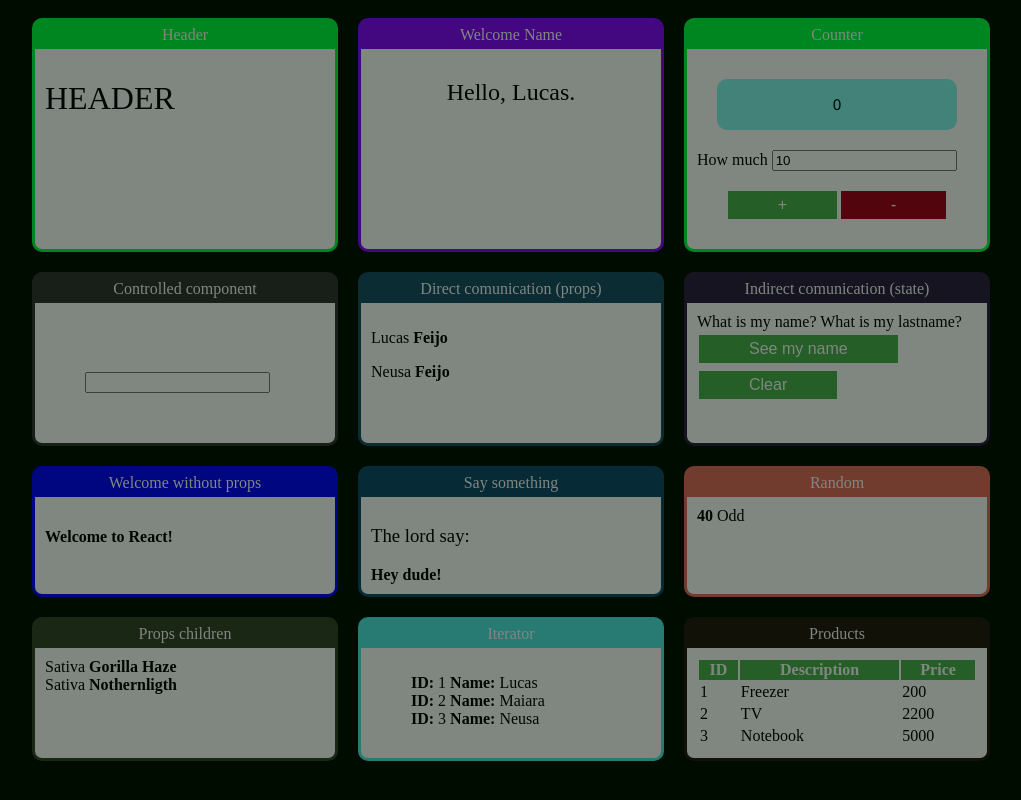
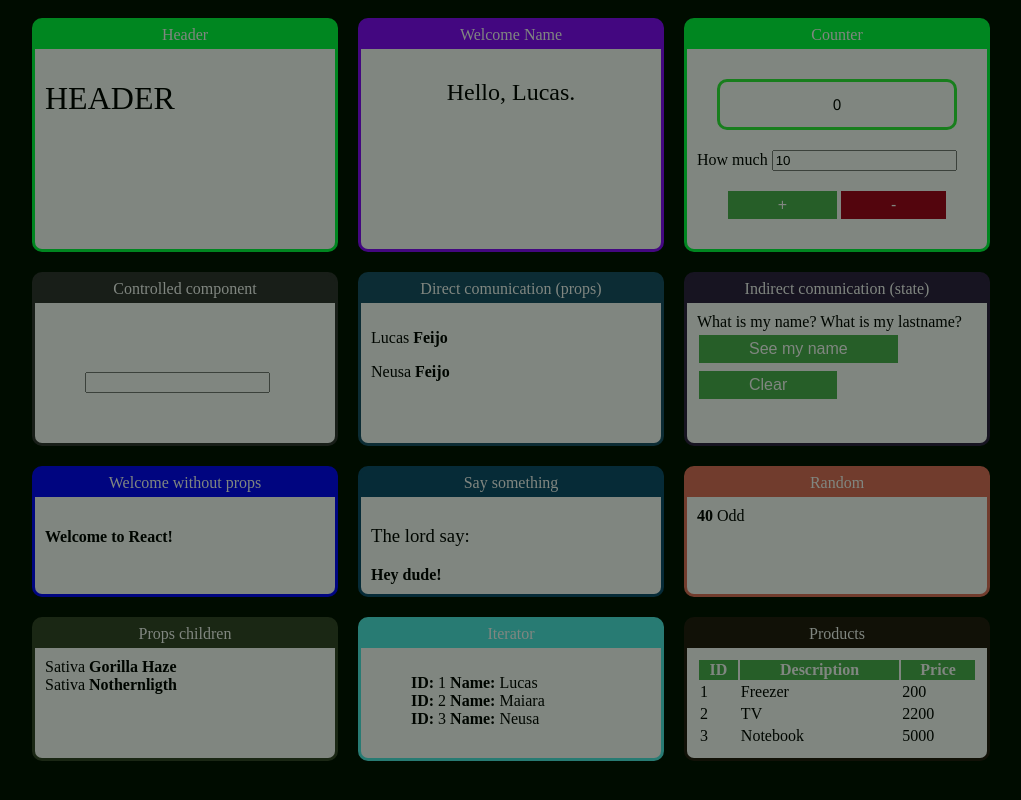
Before and after one commit to lucasfalm/react-training, a React (Create React App) app in the folder trainning/: page / in a window 1280 px wide. Shown: the whole page, without its empty margins (129-1150 px from the left). Built offline with nearby package versions, Linux system fonts and the light colour scheme.

Commit message:
clear code, var names and style

```diff
--- a/trainning/src/components/counter/Counter.css
+++ b/trainning/src/components/counter/Counter.css
@@ -37,12 +37,11 @@ button {
 }
 
 .display {
-    background-color: #86f8f2;
     color: black;
     font-size: 10px;
     font-family: 'Segoe UI', Tahoma, Geneva, Verdana, sans-serif;
     margin: 2em;
     font-weight: 100;
-    border: 3px solid #86f8f2;
+    border: 3px solid #31f03a;
     border-radius: 1em;
 }
--- a/trainning/src/components/counter/Counter.jsx
+++ b/trainning/src/components/counter/Counter.jsx
@@ -11,7 +11,6 @@ class Counter extends Component {
         step: this.props.step || 5
     }
 
-
     inc = () => {
         this.setState({
             count: this.state.count + this.state.step,
@@ -24,7 +23,7 @@ class Counter extends Component {
         })
     }
 
-    step = (newStep) => {
+    setStep = (newStep) => {
         this.setState({
             step: newStep
         })
@@ -34,11 +33,10 @@ class Counter extends Component {
         return (
             <div>
                 <Display count={ this.state.count } />
-                <Input count={ this.state.step } step={ this.step }/>
+                <Input count={ this.state.step } setStep={ this.setStep }/>
                 <Buttons inc={ this.inc } dec={ this.dec } />
             </div>
         )
     }
 }
-
 export default Counter
--- a/trainning/src/components/counter/Input.jsx
+++ b/trainning/src/components/counter/Input.jsx
@@ -6,7 +6,7 @@ export default props => {
         <>
             <span> How much </span>
             <input
-                onChange={ e => props.step(+e.target.value)}
+                onChange={ e => props.setStep(+e.target.value)}
                 value={ props.count }
             />
         </>
```
